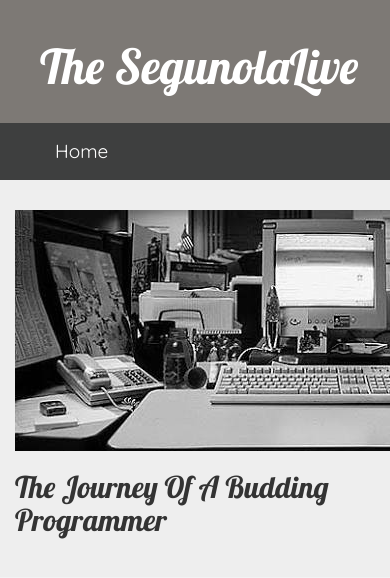
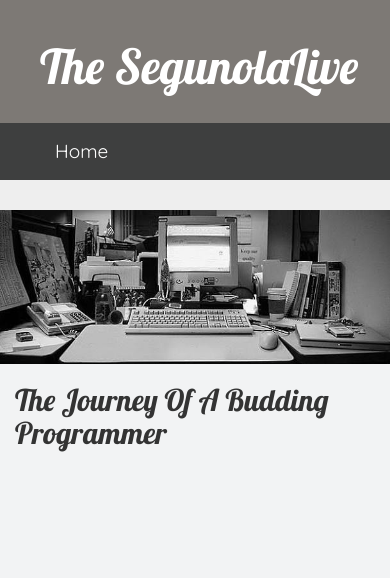
Before and after one commit to segunolalive/two-docs, a Django app: template blog/templates/blog/base.html in a window 390 px wide; the page is wider, and only the part inside the window is pictured. Shown: the top 578 px of that part. Run offline with Django 3.2, Linux system fonts and the light colour scheme; the template is opened without the code that fills it, so the values that code supplies are empty; some libraries are stand-ins or nearby versions.

Commit message:
adjusting the jumbotron

```diff
--- a/blog/templates/blog/base.html
+++ b/blog/templates/blog/base.html
@@ -34,8 +34,8 @@
         </div>
 
         <div class="jumbotron">
-            <img class=col-md-8 pull-left src="{% static 'images/display.jpg' %}">
-            <h2 class=col-md-4 pull-right>The Journey Of A Budding Programmer</h2>
+            <img class= "img-responsive pull-left" src="{% static 'images/display.jpg' %}">
+            <h2 class="col-md-4 pull-right">The Journey Of A Budding Programmer</h2>
         </div>
 
 
```
